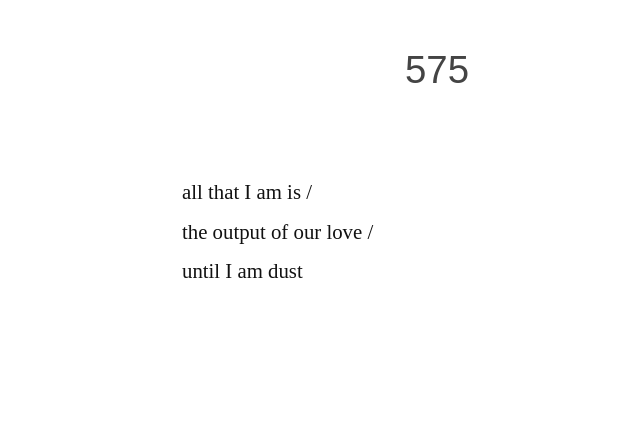
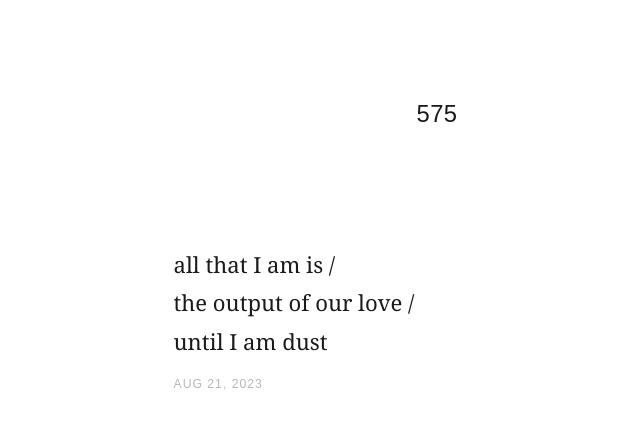
Before and after one commit to 575-life/575, a Jekyll site: the page built from _posts/2023-08-21-all-that-i-am-is.md, in a window 1280 px wide. Shown: the top 429 px of the page, without its empty margins (203-843 px from the left). Built offline with Jekyll 4.4.1, drawn with Linux system fonts in a browser that asks for light colours; some web fonts are replaced; our own code applies the rules of GitHub Pages for plain Markdown files.

Commit message:
Add files via upload
Updates to CSS and page/site title.

```diff
--- a/_config.yml
+++ b/_config.yml
@@ -1,13 +1,12 @@
 title: "575"
-description: "life in haiku\n[contact](mailto:plainer.segue.0z@icloud.com?subject=575.life%20Feedback)"
+description: "life in haiku"
 url: "https://575.life"
 baseurl: ""
 markdown: kramdown
 permalink: /:title
-paginate: 10
-paginate_path: "/page/:num/"
+header_links:
+  - { text: "contact", url: "mailto:plainer.segue.0z@icloud.com?subject=575.life%20Feedback" }
 plugins:
-  - jekyll-paginate
   - jekyll-feed
   - jekyll-sitemap
   - jekyll-seo-tag
--- a/_layouts/default.html
+++ b/_layouts/default.html
@@ -10,8 +10,9 @@
 <body id="{% if page.layout == 'post' %}post{% else %}collection{% endif %}">
   <header>
     <h1 id="blog-title"><a href="{{ '/' | relative_url }}">{{ site.title }}</a></h1>
-    {% if page.layout != 'post' and site.description != '' %}
-    <div class="description">{{ site.description | markdownify }}</div>
+    {% if page.layout != 'post' %}
+    {% if site.description != '' %}<p class="description">{{ site.description }}</p>{% endif %}
+    {% if site.header_links.size > 0 %}<p class="links">{% for l in site.header_links %}<a href="{{ l.url }}">{{ l.text }}</a>{% unless forloop.last %} · {% endunless %}{% endfor %}</p>{% endif %}
     {% endif %}
   </header>
   <main>
--- a/_layouts/post.html
+++ b/_layouts/post.html
@@ -3,4 +3,5 @@ layout: default
 ---
 <article class="h-entry">
   <div class="e-content">{{ content }}</div>
+  <p class="permalink">{{ page.date | date: "%b %-d, %Y" }}</p>
 </article>
--- a/assets/css/site.css
+++ b/assets/css/site.css
@@ -1,31 +1,37 @@
-@import url('https://api.fontshare.com/v2/css?f[]=montserrat@100,300&f[]=sentient@300&display=swap');
+@import url('https://api.fontshare.com/v2/css?f[]=montserrat@300,400&f[]=sentient@300&display=swap');
 
-* { font-family: 'Sentient', serif; box-sizing: border-box; }
-html { font-size: 16px; }
-body { max-width: 550px; margin: 0 auto; padding: 3em 1.25em 6em; color: #111; background: #fff; }
+:root { --ink: #1a1a1a; --muted: #9a9a9a; --rule: #e6e6e6; --bg: #fff; }
+@media (prefers-color-scheme: dark) {
+  :root { --ink: #e8e8e8; --muted: #777; --rule: #2a2a2a; --bg: #111; }
+}
 
-header { text-align: center; margin-bottom: 5em; }
-#blog-title { margin: 0; font-weight: 300; }
-#blog-title a { font-family: 'Montserrat', sans-serif; font-weight: 300; font-size: 1.7em; color: #444; text-decoration: none; padding: 4px 8px; }
-#post #blog-title a { font-size: 1.2em; }
-.description, .description * { font-family: 'Montserrat', sans-serif; font-weight: 300; color: #888; line-height: 1.1em; }
-.description p { margin: .35em 0; white-space: pre-line; }
+* { box-sizing: border-box; margin: 0; padding: 0; }
+html { font-size: 17px; -webkit-text-size-adjust: 100%; }
+body {
+  max-width: 34rem; margin: 0 auto; padding: 6rem 1.5rem 8rem;
+  font-family: 'Sentient', Georgia, serif; font-weight: 300;
+  color: var(--ink); background: var(--bg);
+  -webkit-font-smoothing: antialiased;
+}
+a { color: inherit; text-decoration: none; }
 
-a { font-family: 'Montserrat', sans-serif; color: #444; }
-a:hover { color: #888; }
+/* header */
+header { text-align: center; margin-bottom: 7rem; }
+#blog-title { font: 300 2.4rem/1 'Montserrat', sans-serif; letter-spacing: .02em; }
+#post #blog-title { font-size: 1.4rem; }
+.description, .links { font: 300 .9rem/1.6 'Montserrat', sans-serif; color: var(--muted); margin-top: .9rem; }
+.links { margin-top: .2rem; }
+.links a:hover, #blog-title a:hover { color: var(--muted); }
 
-/* write.as keeps single line breaks; keep them here too */
-article .e-content p { white-space: pre-line; line-height: 1.9em; font-size: 1.3em; margin: 0 0 .6em; }
-#collection article { margin-bottom: 180px; }
-.permalink { font-size: .85em; color: #aaa; text-decoration: none; }
-img { display: block; margin: 0 auto; max-width: 100%; }
-
-#paging { display: flex; justify-content: space-between; font-size: 2em; }
-#paging a { text-decoration: none; }
-#paging a[title="Older"]:only-child { margin-left: auto; }
-
-@media (prefers-color-scheme: dark) {
-  body { color: #eee; background: #111; }
-  a, #blog-title a { color: #ccc; }
-  a:hover { color: #888; }
+/* haiku */
+article { margin-bottom: 3.25rem; }
+article::after { content: ""; display: block; width: 1.75rem; height: 1px; background: var(--rule); margin-top: 3.25rem; }
+article:last-of-type::after, #post article::after { display: none; }
+.e-content p { white-space: pre-line; font-size: 1.3rem; line-height: 1.75; }
+.e-content img { display: block; max-width: 100%; margin: 1rem auto; }
+.permalink {
+  display: inline-block; margin-top: 1rem;
+  font: 400 .72rem/1 'Montserrat', sans-serif; letter-spacing: .08em; text-transform: uppercase;
+  color: var(--muted); opacity: .7; transition: opacity .2s;
 }
+a.permalink:hover { opacity: 1; }
```
Also changed, not shown: index.html (+2 -8 lines).
